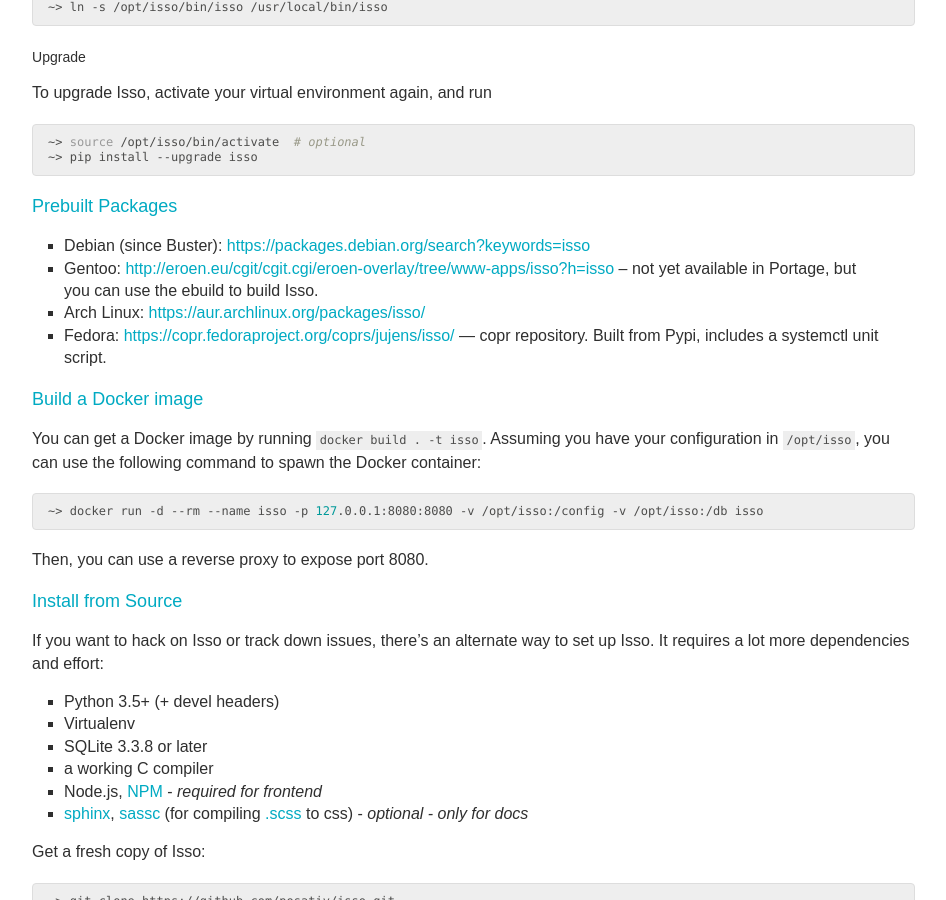
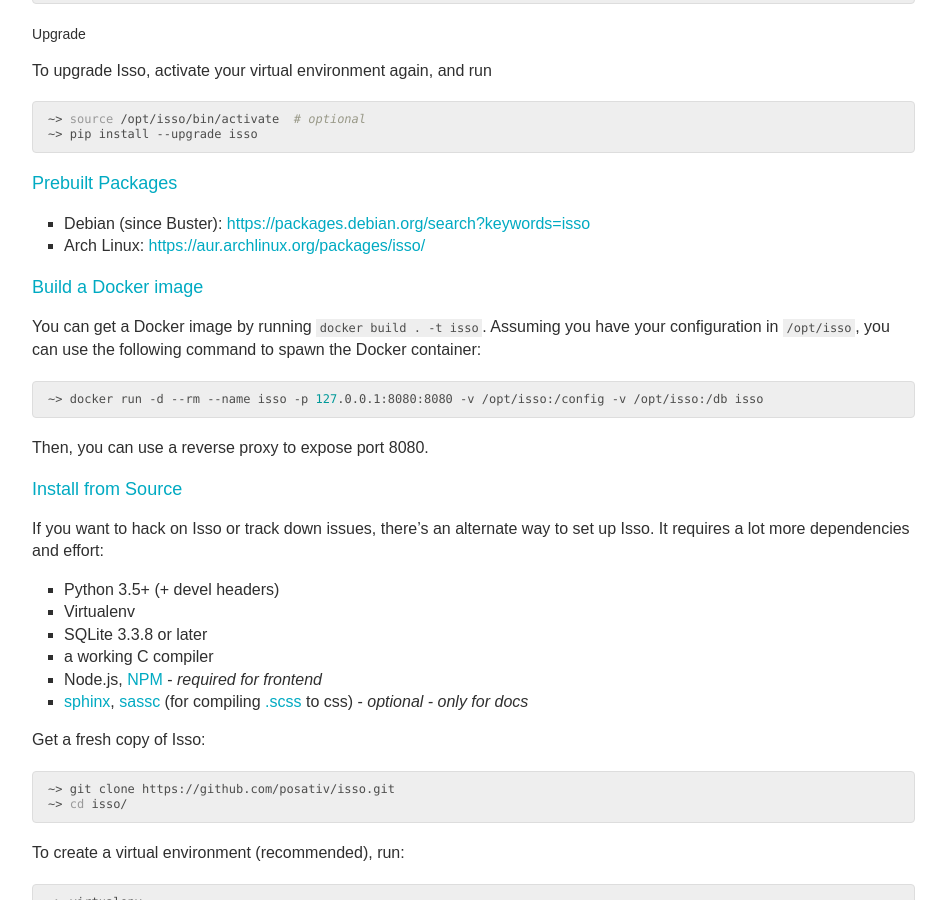
Before and after one commit to isso-comments/isso, a Sphinx documentation site: the page built from docs/docs/install.rst, in a window 1280 px wide and 900 px high, scrolled down 1921 px. Shown: the whole window, without its empty margins (285-1231 px from the left). Built offline with Sphinx 7.4.7, drawn with Linux system fonts in a browser that asks for light colours; some of the changed text lies outside the part shown.

Commit message:
docs: install: Remove outdated prebuilt refs
The Fedora COPR repo is still on 0.10.x and the Gentoo link
does not resolve any more.

```diff
--- a/docs/docs/install.rst
+++ b/docs/docs/install.rst
@@ -3,8 +3,8 @@
 
 Isso is a web application written in Python. If pip and virtualenv mean anything
 to you, continue with :ref:`install-from-pypi`. If you are running
-Debian/Ubuntu, Gentoo, Archlinux or Fedora, you can use
-:ref:`prebuilt-package`. If not, read the next section carefully.
+Debian/Ubuntu or Arch Linux, you can use :ref:`prebuilt-package`. If not, read
+the next section carefully.
 
 .. contents::
     :local:
@@ -136,13 +136,7 @@
 
 * Debian (since Buster): https://packages.debian.org/search?keywords=isso
 
-* Gentoo: http://eroen.eu/cgit/cgit.cgi/eroen-overlay/tree/www-apps/isso?h=isso
-  – not yet available in Portage, but you can use the ebuild to build Isso.
-
 * Arch Linux: https://aur.archlinux.org/packages/isso/
-
-* Fedora: https://copr.fedoraproject.org/coprs/jujens/isso/ — copr
-  repository. Built from Pypi, includes a systemctl unit script.
 
 Build a Docker image
 --------------------
```
